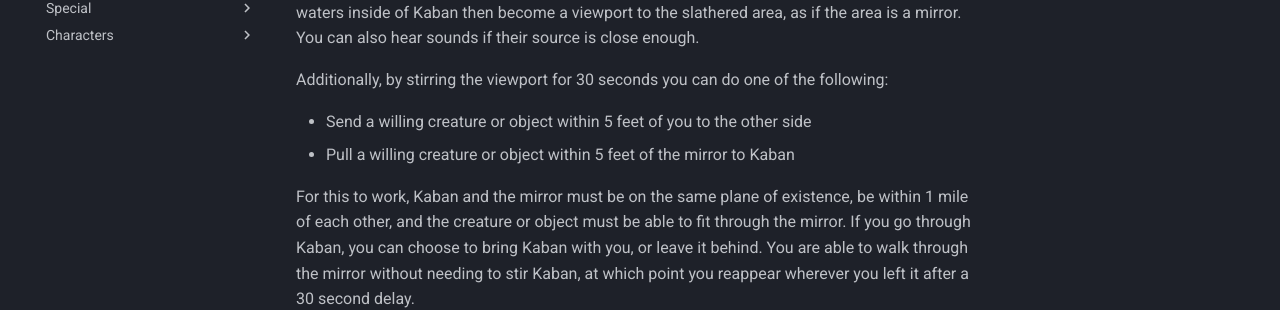
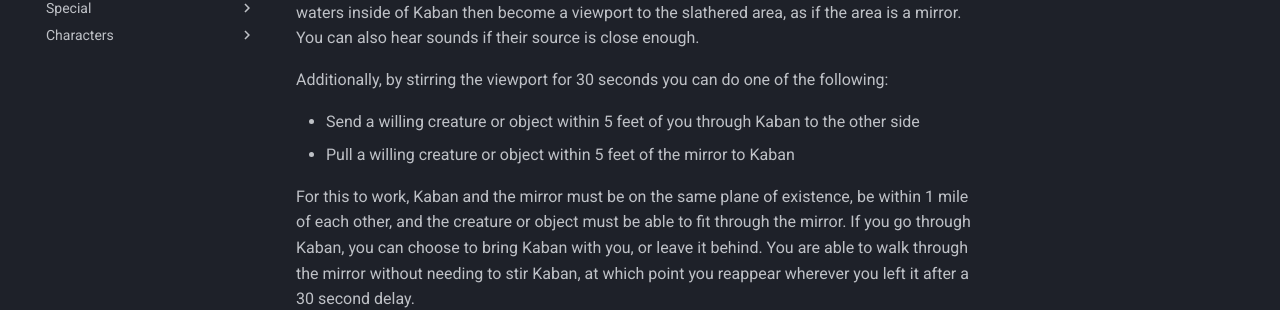
Before and after one commit to Zolmy/azerlia, an MkDocs documentation site: the page built from docs/magic_items/relics/kaban.md, in a window 1280 px wide and 900 px high, scrolled down 982 px. Shown: the part 478-788 px from the top of the window. Built offline with MkDocs 1.6.1 and Material for MkDocs 9.7.7, drawn with Linux system fonts in a browser that asks for light colours.

Commit message:
Update kaban.md

```diff
--- a/docs/magic_items/relics/kaban.md
+++ b/docs/magic_items/relics/kaban.md
@@ -30,7 +30,7 @@ As an action, you can make Kaban produce a special reflective paste. You can sla
 
 Additionally, by stirring the viewport for 30 seconds you can do one of the following:
 
-* Send a willing creature or object within 5 feet of you to the other side
+* Send a willing creature or object within 5 feet of you through Kaban to the other side
 * Pull a willing creature or object within 5 feet of the mirror to Kaban
 
 For this to work, Kaban and the mirror must be on the same plane of existence, be within 1 mile of each other, and the creature or object must be able to fit through the mirror. If you go through Kaban, you can choose to bring Kaban with you, or leave it behind. You are able to walk through the mirror without needing to stir Kaban, at which point you reappear wherever you left it after a 30 second delay.
```
